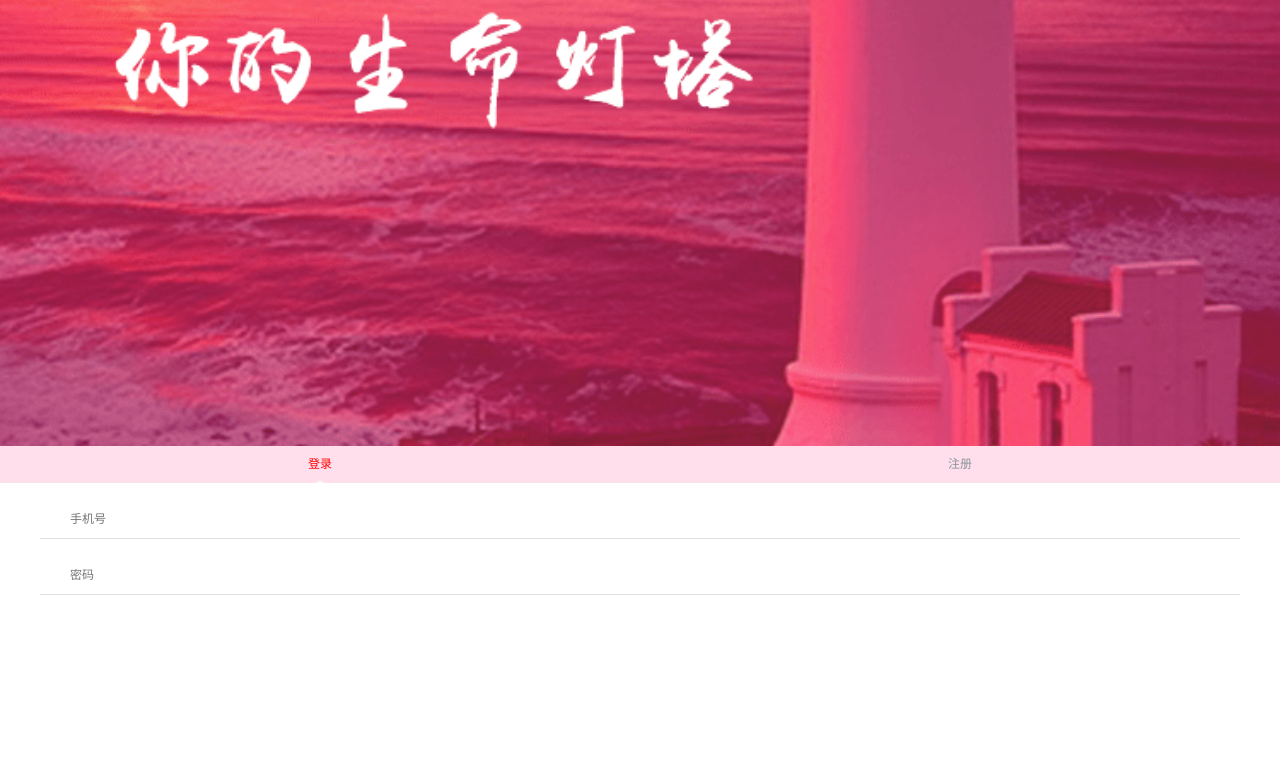
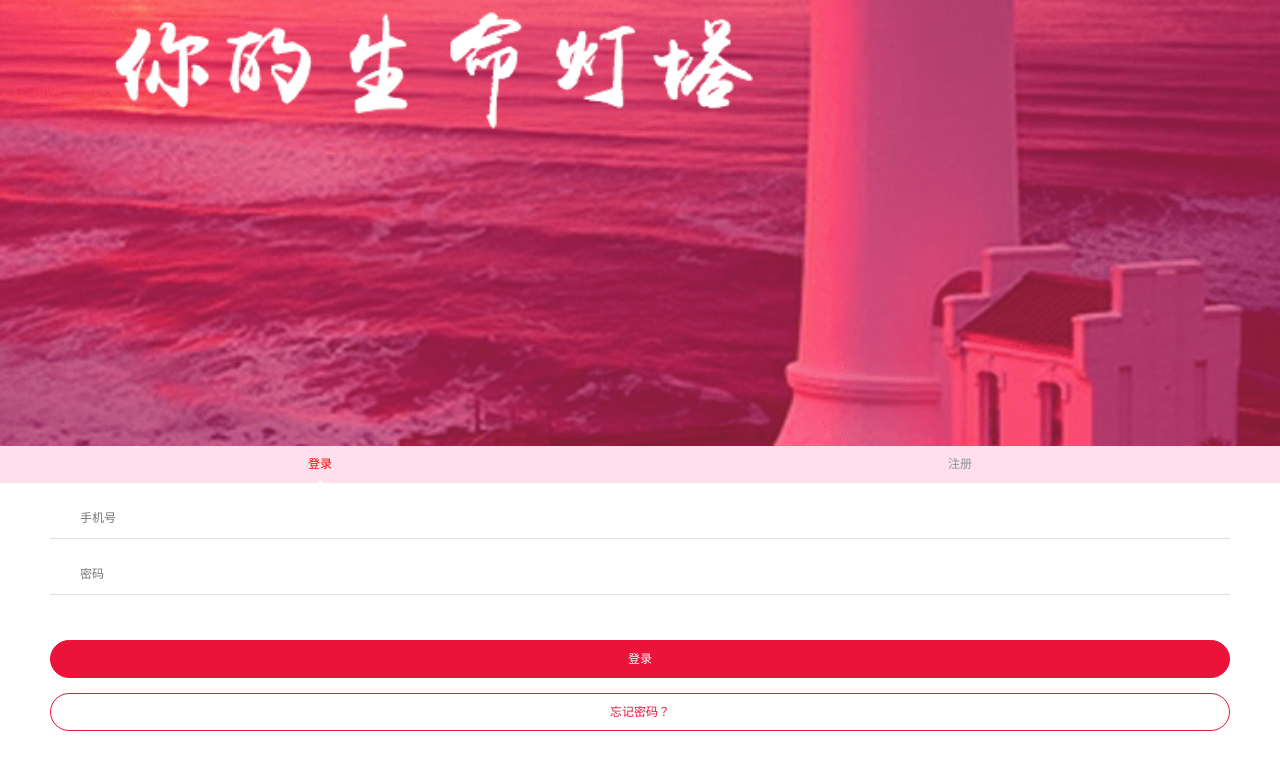
Before and after one commit to yys1105/Vue-hongsuantou, a Vue app: page / in a window 1280 px wide. Shown: the part 452-1213 px from the top of the page. Before the commit the page ends 1062 px from the top, so only its background shows below. Built offline with nearby package versions, Linux system fonts and the light colour scheme; a small style sheet from the web is missing.

Commit message:
feat:登录和注册页面样式

```diff
--- a/index.html
+++ b/index.html
@@ -5,7 +5,7 @@
     <meta name="viewport" content="width=320,maximum-scale=1.3,user-scalable=no">
     <title>红算头</title>
     <link rel="stylesheet" href="/static/style/style.css">
-    <link rel="stylesheet" href="//at.alicdn.com/t/font_464805_2dsdvqxkk1s5g66r.css">
+    <link rel="stylesheet" href="//at.alicdn.com/t/font_464805_64606c4dya2zw7b9.css">
     <script>
       (function(designWidth, maxWidth) {
         var doc = document,
--- /dev/null
+++ b/src/components/me-button/index.js
@@ -0,0 +1,8 @@
+import MeButton from './me-button.vue';
+
+/* istanbul ignore next */
+MeButton.install = function(Vue) {
+  Vue.component(MeButton.name, MeButton);
+};
+
+export default MeButton;
--- /dev/null
+++ b/src/components/me-button/me-button.vue
@@ -0,0 +1,88 @@
+<script>
+  export default {
+    name: '',
+    props: {
+      type: {
+        type: String,
+        default: 'default'
+      },
+      size: String,
+      icon: {
+        type: String,
+        default: ''
+      },
+      nativeType: {
+        type: String,
+        default: 'button'
+      },
+      loading: Boolean,
+      disabled: Boolean,
+      plain: Boolean,
+      autofocus: Boolean,
+      round: Boolean
+    },
+    data() {
+      return {}
+    },
+    methods: {
+      handleClick(evt) {
+        this.$emit('click', evt);
+      }
+    }
+  }
+</script>
+
+<template>
+  <button :disabled="disabled" class="me-button"
+          @click="handleClick"
+          :autofocus="autofocus"
+          :type="nativeType"
+          :class="[
+      type ? 'me--' + type : '',
+      size ? 'me--' + size : '',
+      round ? 'me--round' : '',
+      {
+        'is-disabled': disabled,
+        'is-loading': loading,
+        'is-plain': plain
+      }
+    ]"
+  >
+    <i class="el-icon-loading" v-if="loading"></i>
+    <i :class="icon" v-if="icon && !loading"></i>
+    <span v-if="$slots.default"><slot></slot></span>
+  </button>
+</template>
+
+<style scoped lang="stylus">
+  default-color = #eb133a
+  .me-button
+    width 100%
+    display inline-block
+    line-height 1
+    white-space nowrap
+    cursor pointer
+    background #fff
+    border .012rem solid default-color
+    border-color default-color
+    color default-color
+    -webkit-appearance none
+    text-align center
+    box-sizing border-box
+    outline none
+    margin 0
+    transition .1s
+    font-weight 500
+    -moz-user-select none
+    -webkit-user-select none
+    -ms-user-select none
+    padding .12rem .2rem
+    font-size .12rem
+    border-radius .04rem
+  .me--round
+    border-radius .2rem
+  .me--primary
+    color: #fff;
+    background-color: default-color;
+    border-color: default-color;
+</style>
--- a/src/components/me-input/me-input.vue
+++ b/src/components/me-input/me-input.vue
@@ -80,6 +80,7 @@
         line-height .2rem
         border-style none
         outline none
+        font-size .12rem
         &::-webkit-input-placeholder
           font-size .12rem
           line-height .2rem
--- a/src/main.js
+++ b/src/main.js
@@ -3,6 +3,12 @@
 import Vue from 'vue'
 import App from './App'
 import router from './router'
+import ElementUI from 'element-ui'
+import 'element-ui/lib/theme-chalk/index.css'
+import VueRouter from 'vue-router'
+
+Vue.use(ElementUI)
+Vue.use(VueRouter)
 
 Vue.config.productionTip = false
 
--- a/src/pages/home/Home.vue
+++ b/src/pages/home/Home.vue
@@ -1,8 +1,9 @@
 <script>
   import Login from './_login.vue'
+  import Register from './_register.vue'
   export default {
     name: 'home',
-    components:{Login},
+    components:{Login,Register},
     data() {
       return {
         isActive:true
@@ -25,7 +26,7 @@
         <login></login>
       </template>
       <template v-if="!isActive">
-2
+        <register></register>
       </template>
     </div>
   </div>
--- a/src/pages/home/_login.vue
+++ b/src/pages/home/_login.vue
@@ -1,13 +1,16 @@
 <script>
   import MeInput from '../../components/me-input'
+  import MeButton from '../../components/me-button'
 export default {
   name:'login',
   components: {
-    MeInput
+    MeInput,
+    MeButton
   },
   data () {
       return {
-        phone:null
+        phone:null,
+        password:null
       }
   },
   methods: {
@@ -20,6 +23,7 @@ export default {
 </script>
 
 <template>
+  <div>
     <div class="form-list">
       <div class="list-item">
         <me-input
@@ -38,11 +42,21 @@ export default {
         </me-input>
       </div>
     </div>
+    <div class="form-list">
+      <div class="list-item">
+        <me-button round type="primary">登录</me-button>
+      </div>
+      <div class="list-item">
+        <me-button round>忘记密码？</me-button>
+      </div>
+    </div>
+  </div>
 </template>
 
 <style lang="stylus" scoped>
   .form-list
-    margin-top .15rem
+    padding-top .15rem
+    padding-bottom .15rem
     .list-item
-      margin 0 .4rem .15rem .4rem
+      padding 0 .5rem .15rem .5rem
 </style>
--- /dev/null
+++ b/src/pages/home/_register.vue
@@ -0,0 +1,92 @@
+<script>
+  import MeInput from '../../components/me-input'
+  import MeButton from '../../components/me-button'
+  export default {
+    name:'register',
+    components: {
+      MeInput,
+      MeButton
+    },
+    data () {
+      return {
+        phone:null,
+        imgCode:null,
+        code:null,
+        password:null,
+        invCode:null
+      }
+    },
+    methods: {
+
+    },
+    created () {
+
+    }
+  }
+</script>
+
+<template>
+  <div>
+    <div class="form-list">
+      <div class="list-item">
+        <me-input
+          icon="iconfont icon-shouji"
+          placeholder="手机号"
+          v-model="phone"
+          type="number">
+        </me-input>
+      </div>
+      <div class="list-item">
+        <me-input
+          icon="iconfont icon-tuxingyanzhengma"
+          placeholder="图形验证码"
+          v-model="imgCode"
+          type="number">
+          <div slot="append">
+            <img src="">
+          </div>
+        </me-input>
+      </div>
+      <div class="list-item">
+        <me-input
+          icon="iconfont icon-verification-code"
+          placeholder="验证码"
+          v-model="code"
+          type="number">
+          <div slot="append">
+            发送验证码
+          </div>
+        </me-input>
+      </div>
+      <div class="list-item">
+        <me-input
+          icon="iconfont icon-mima"
+          placeholder="密码"
+          v-model="phone"
+          type="password">
+        </me-input>
+      </div>
+      <div class="list-item">
+        <me-input
+          icon="iconfont icon-yaoqingma"
+          placeholder="邀请码"
+          v-model="invCode"
+          type="text">
+        </me-input>
+      </div>
+    </div>
+    <div class="form-list">
+      <div class="list-item">
+        <me-button round type="primary">注册</me-button>
+      </div>
+    </div>
+  </div>
+</template>
+
+<style lang="stylus" scoped>
+  .form-list
+    padding-top .15rem
+    padding-bottom .15rem
+    .list-item
+      padding 0 .5rem .15rem .5rem
+</style>
```
Also changed, not shown: package.json (+8 -3 lines), 3 other files (tests, documents, lock files or other folders).
